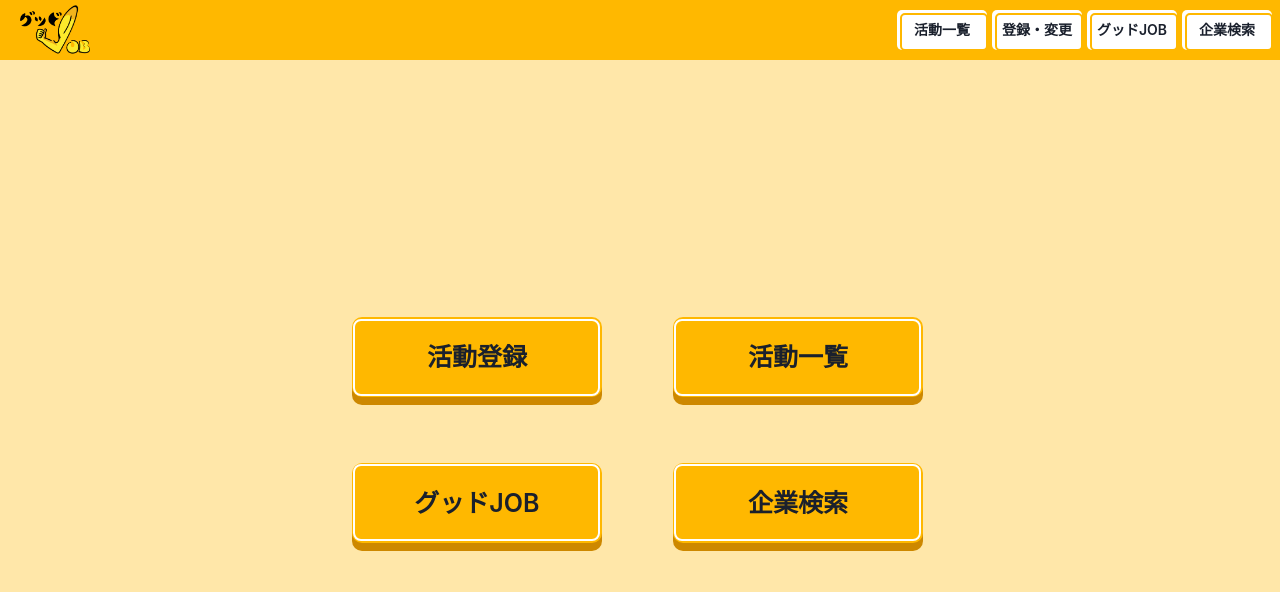
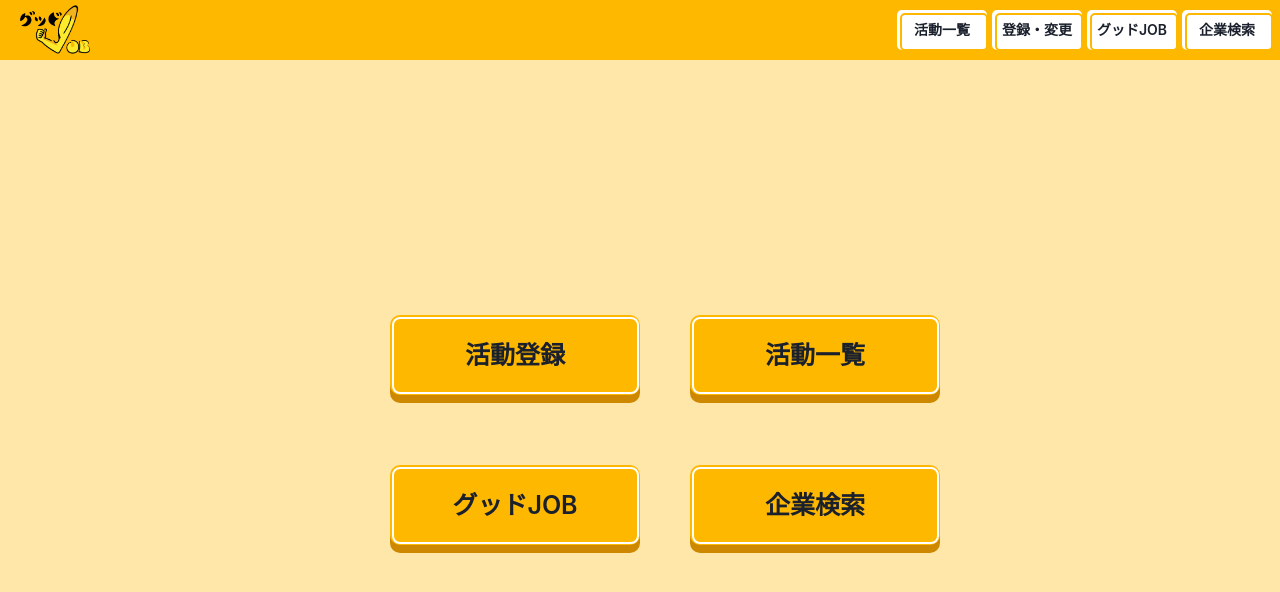
Before and after one commit to tama10171/next-recruit-app, a Next.js app: page /main in a window 1280 px wide. Shown: the top 592 px of the page. Built offline with nearby package versions, Linux system fonts and the light colour scheme; no server answers.

Commit message:
リンクボタンスタイルの変更

```diff
--- a/pages/main.tsx
+++ b/pages/main.tsx
@@ -5,7 +5,7 @@ const MainPage = () => {
   return (
     <PageLayout>
       <Center h={'calc(100vh - 60px)'}>
-        <SimpleGrid columns={2} spacing={'2px'} w="50%" m={'0 auto'}>
+        <SimpleGrid columns={2} spacing={'20px 50px'} m={'0 auto'}>
           <LinkButton info="活動登録" href={'/main'} />
           <LinkButton info="活動一覧" href={'/'} />
           <LinkButton info="グッドJOB" href={'/'} />
```
